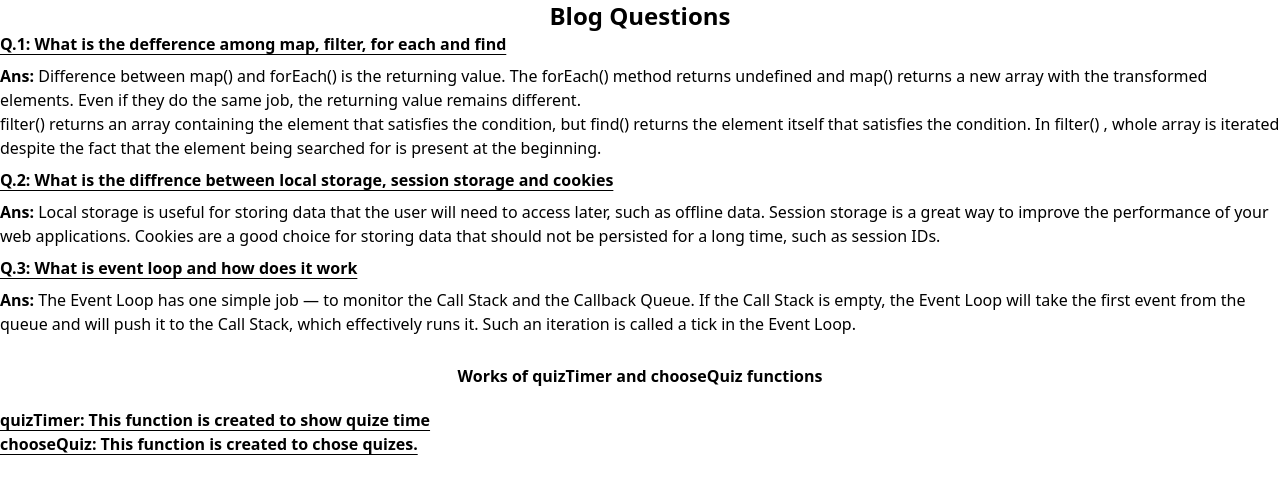
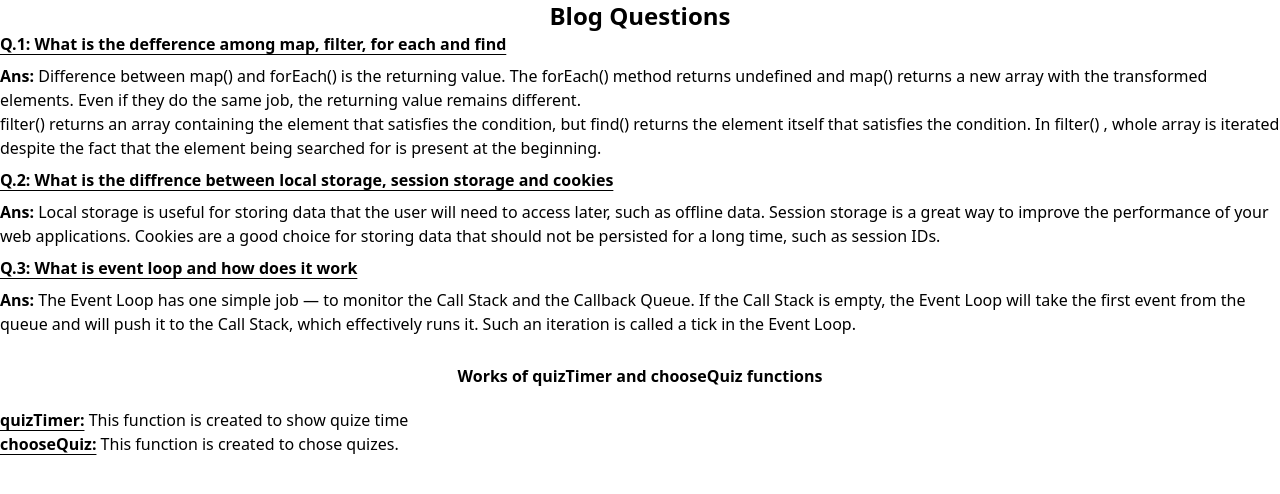
Before and after one commit to ayatbd/quize-hero, a plain HTML site: page blog.html in a window 1280 px wide. Drawn offline with nearby package versions, Linux system fonts and the light colour scheme.

Commit message:
last update

```diff
--- a/blog.html
+++ b/blog.html
@@ -24,8 +24,8 @@
         </div>
         <div class="mt-7">
             <h5 class="text-center font-bold mb-5">Works of quizTimer and chooseQuiz functions</h5>
-            <h5 class="underline underline-offset-4 font-bold">quizTimer: This function is created to show quize time</h5>
-            <h5 class="underline underline-offset-4 font-bold">chooseQuiz: This function is created to chose quizes.</h5>
+            <h5 > <span class="underline underline-offset-4 font-bold">quizTimer:</span> This function is created to show quize time</h5>
+            <h5> <span class="underline underline-offset-4 font-bold">chooseQuiz:</span> This function is created to chose quizes.</h5>
         </div>
     </section>
 
```
